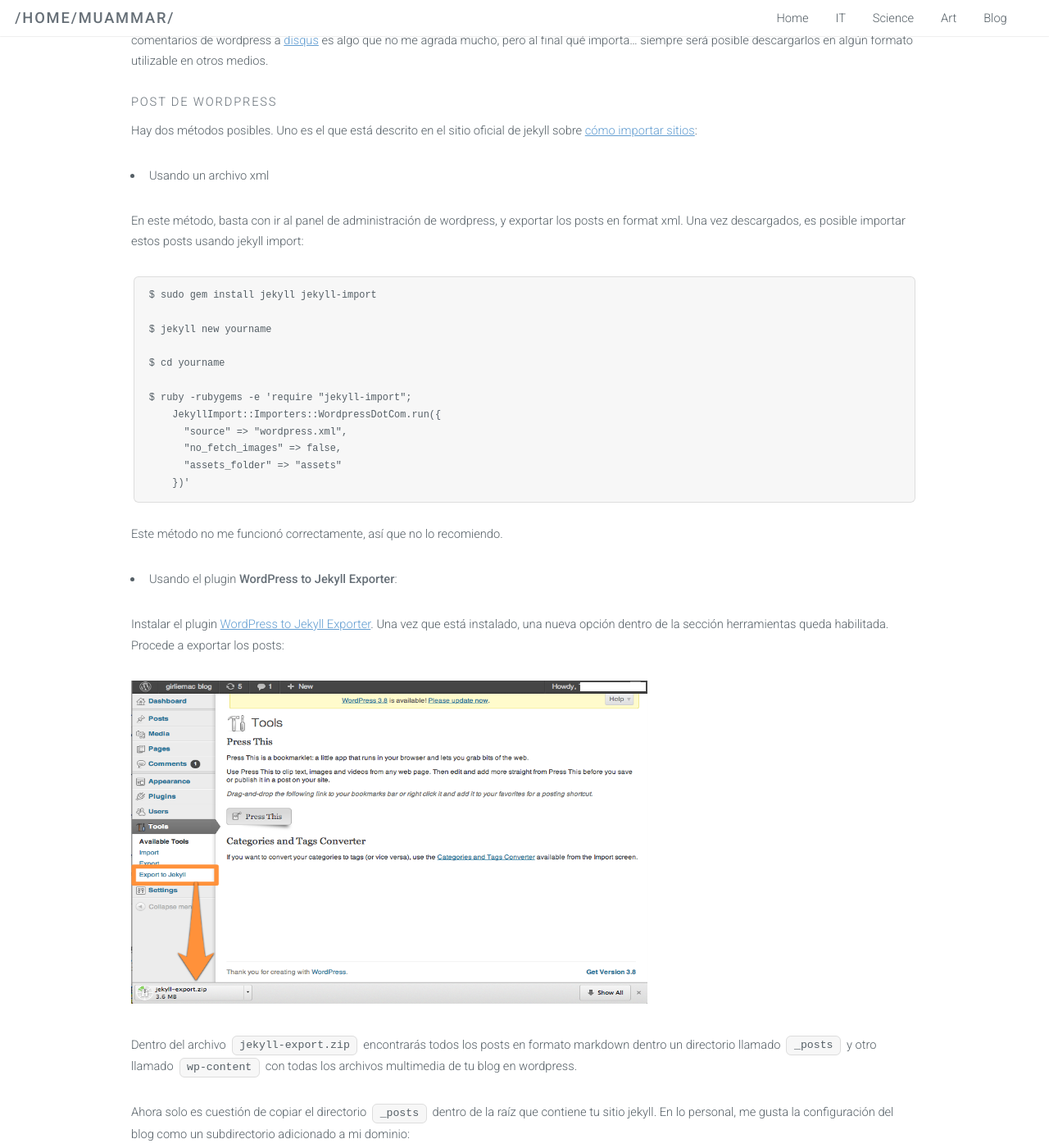
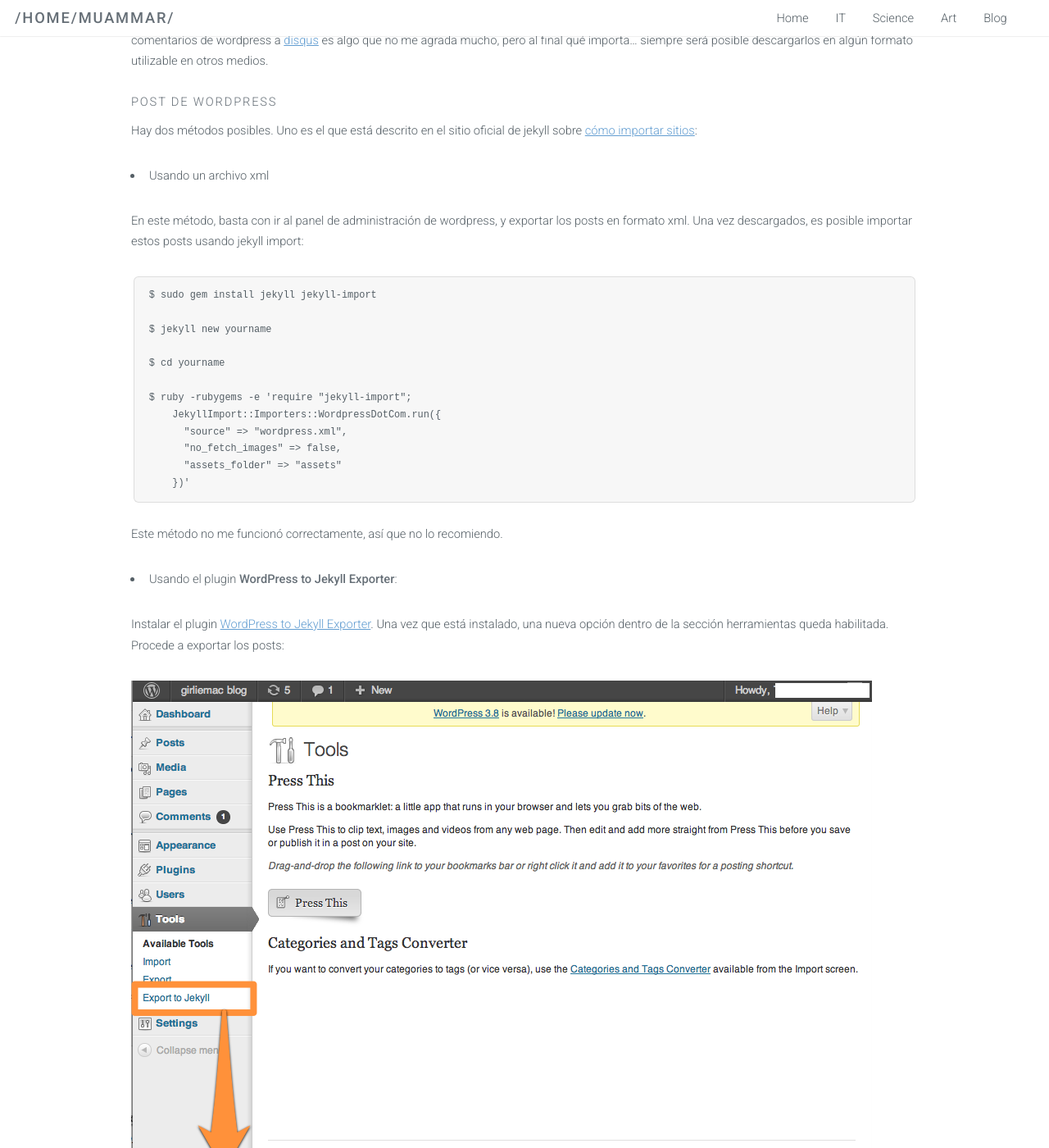
Before and after one commit to muammar/muammar.github.io.old, a Jekyll site: the page built from _posts/2015-08-24-blog-migrado-a-jekyll.md, in a window 1280 px wide and 1400 px high, scrolled down 794 px. Shown: the whole window at 82% size. Built offline with Jekyll 4.4.1, drawn with Linux system fonts in a browser that asks for light colours; comment, search, counter and statistics services are not loaded; some of the changed text lies outside the part shown.

Commit message:
CAmbios.

```diff
--- a/_posts/2015-08-24-blog-migrado-a-jekyll.md
+++ b/_posts/2015-08-24-blog-migrado-a-jekyll.md
@@ -60,7 +60,7 @@
 * Usando un archivo xml
 
 En este método, basta con ir al panel de administración de wordpress,
-y exportar los posts en format xml. Una vez descargados, es posible importar
+y exportar los posts en formato xml. Una vez descargados, es posible importar
 estos posts usando jekyll import:
 
 ~~~
@@ -86,7 +86,7 @@
 Exporter](https://wordpress.org/plugins/jekyll-exporter/). Una vez que está
 instalado, una nueva opción dentro de la sección herramientas queda habilitada. Procede a exportar los posts:
 
-<img class="aligncenter size-large wp-image-1021" src="http://muammar.me/blog/wp-content/uploads/2015/08/wp-download.png" alt="works" width="630" height="394" />
+<img class="aligncenter size-large wp-image-1021" src="http://muammar.me/blog/wp-content/uploads/2015/08/wp-download.png" alt="works" />
 
 Dentro del archivo `jekyll-export.zip` encontrarás todos los posts en formato
 markdown dentro un directorio llamado `_posts` y otro llamado  `wp-content` con
@@ -111,7 +111,7 @@
 /blog/%year%/%monthnum%/%day%/%postname%/
 ~~~
 
-<img class="aligncenter size-large wp-image-1021" src="http://muammar.me/blog/wp-content/uploads/2015/08/permalink-settings.png" alt="permalink" width="630" height="394" />
+<img class="aligncenter size-large wp-image-1021" src="http://muammar.me/blog/wp-content/uploads/2015/08/permalink-settings.png" alt="permalink" />
 
 Así, los archivos markdown tenían esta información en los permalinks:
 
@@ -126,6 +126,18 @@
 ~~~
 permalink: /blog/:year/:month/:day/:title/
 ~~~
+
+Finalmente, crea un directorio dentro de la raíz de tu sitio que se llame blog y copia el directorio `wp-content` que generamos con jeyll export en wordpress:
+
+~~~
+$ cd yourname
+
+$ mkdir blog
+
+$ mv /path/to/wp-content blog
+~~~
+
+Esto debería ser suficiente.
 
 Comentarios
 ===========
```
Also changed, not shown: other parts of _posts/2015-08-24-blog-migrado-a-jekyll.md (+1 -1 lines).
